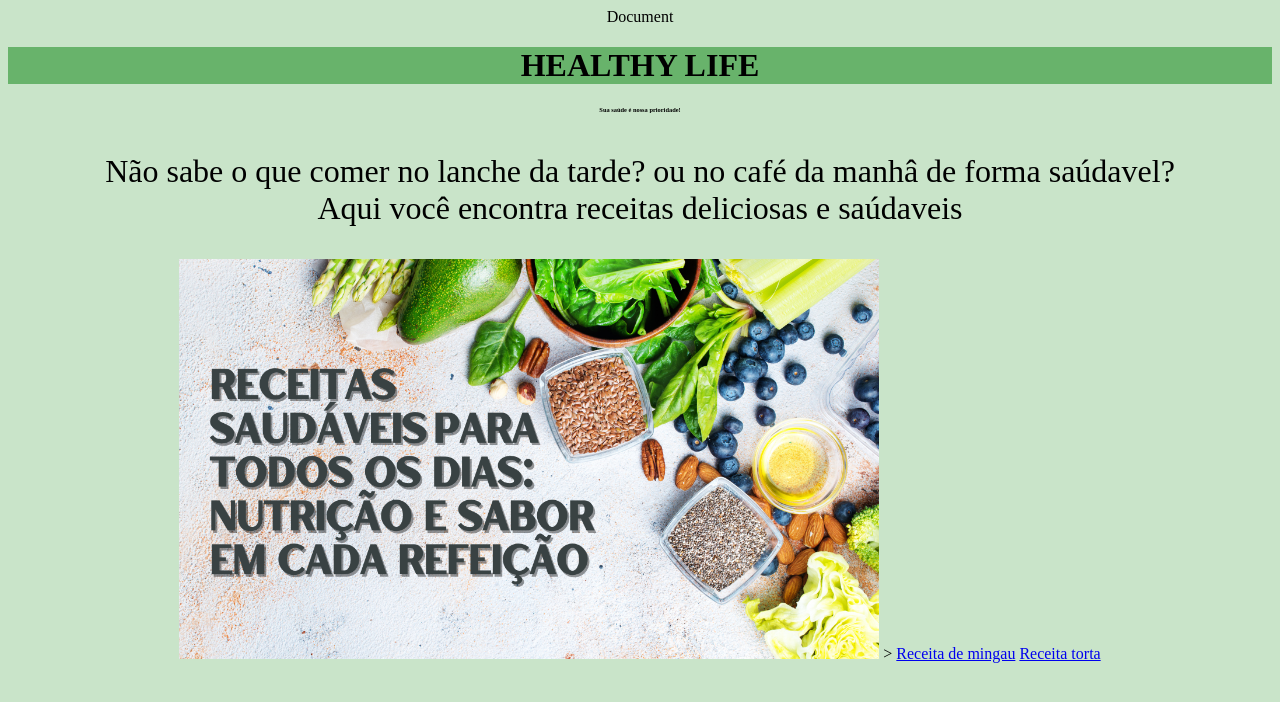
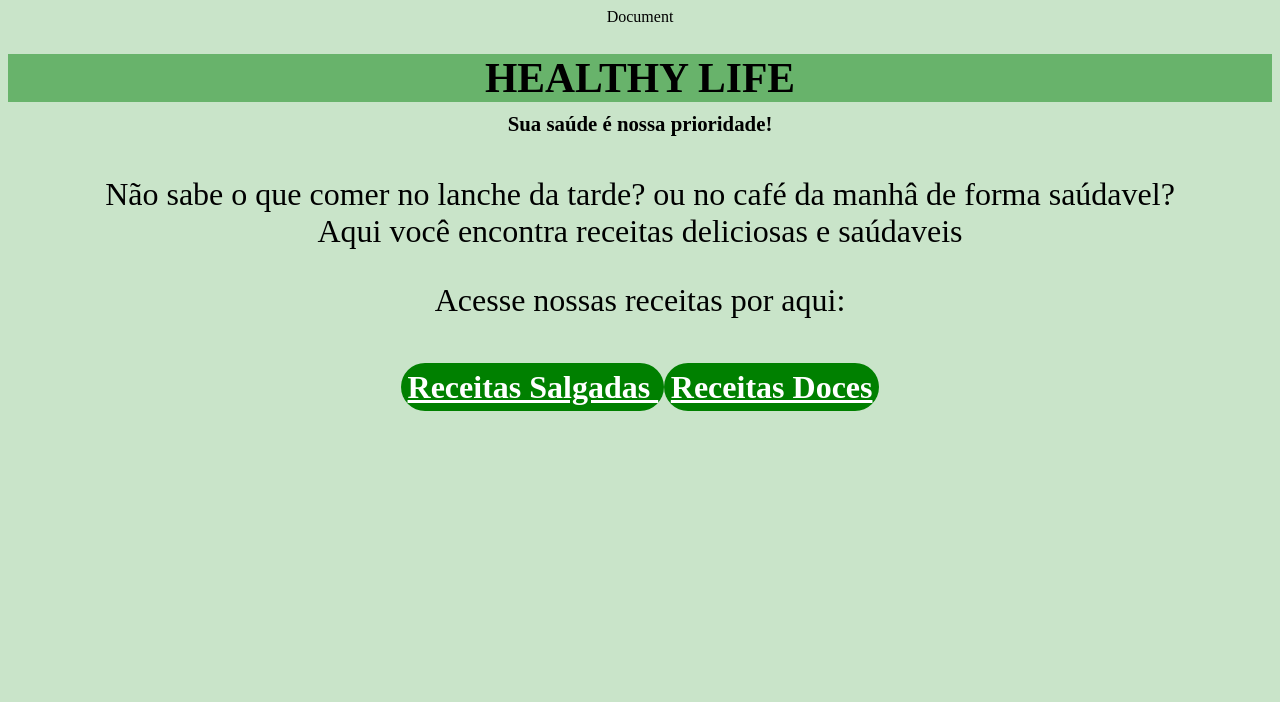
Before and after one commit to Beatriztesser/beatriz, a plain HTML site: page index.html in a window 1280 px wide. Drawn offline with Linux system fonts and the light colour scheme.

Commit message:
alterações

```diff
--- /dev/null
+++ b/css/style-doces.css
@@ -0,0 +1,21 @@
+body{
+    background-color: bisque;
+}
+
+*{
+    text-align: center;
+}
+h1{
+    background-color: pink;
+    font-size: 300%;
+}
+
+a{
+    background-color: rgba(240, 126, 255, 0.192);
+    border-radius: 30px;
+    color: rgb(0, 0, 0);
+    font-size: 200%;
+    font-weight: 600;
+    padding: 0.5%;
+
+}
--- a/css/style-inicial.css
+++ b/css/style-inicial.css
@@ -1,8 +1,12 @@
 body{
     background-color: rgba(0, 128, 0, 0.212);
 }
+
+/* esses omandos eu usei pra "colar" "grudar"(o do margin bottom) aquela frase no health life */
 h1{
     background-color: rgba(8, 131, 14, 0.5);
+    font-size: 260%;
+    margin-bottom: 10px;
 }
 
 *{
@@ -18,13 +22,31 @@ img{
 
 }
 
+/* esses omandos eu usei pra "colar" "grudar"(o do margin top) aquela frase no health life */
 h3{
+    margin-bottom: 40px;
+    font-size: 130%;
     margin-top: 0px;
+
 }
 
 
-/* esses omandos eu usei pra "colar" "grudar" aquela frase no health life */
-h3{
-    margin-bottom: 40px;
-    font-size: 40%;
+a{
+    background-color: green;
+    border-radius: 30px;
+    color: white;
+    font-size: 200%;
+    font-weight: 600;
+    padding: 0.5%;
+
+
 }
+
+
+
+
+
+
+
+
+aula exemplos
--- /dev/null
+++ b/css/style-salgadas.css
@@ -0,0 +1,23 @@
+body{
+    background-color: bisque;
+}
+
+h1{
+    font-size: 300%;
+    background-color: rgba(247, 143, 16, 0.733);
+}
+
+*{
+    text-align: center;
+}
+
+a{
+    background-color: rgb(255, 221, 126);
+    border-radius: 30px;
+    color: rgb(0, 0, 0);
+    font-size: 200%;
+    font-weight: 600;
+    padding: 0.5%;
+
+
+}
--- a/css/styles.css
+++ b/css/styles.css
@@ -1,5 +1,6 @@
 h1{
     background-color: rgb(218, 139, 87);
+    font-size: 250%;
 }
 
 
@@ -11,11 +12,9 @@ h1{
     font-family: arial;
 }
 
-
 *{
     text-align: center;
 }
-
 
 li{
     width: fit-content;
@@ -29,7 +28,7 @@ img{
 
 ul {
     margin: 2px;
-    font-size: 25px;
+    font-size: 130%;
 }
 
 div{
@@ -42,7 +41,7 @@ div{
 
 ol{
     margin: 30px 7px;
-    font-size: 120%;
+    font-size: 130%;
 
 }
 
@@ -51,13 +50,13 @@ ol{
     border-top: 5px solid yellow;
     border-left: 4px double blue;
     border-bottom: 30px dotted green
-
 } */
 
 img{
-    border: 1px solid rgb(0, 0, 0);
-    margin: 10px;
+    border: 4px solid rgb(0, 0, 0);
+    margin: 30px;
     border-radius: 40px 40px;
+
     /* padding: 1px; */
 }
 
@@ -69,11 +68,17 @@ img{
 
 #modo{
     /* border: 4px solid black; */
-    background-color: ;
     font-size: 155%;
 }
 
 
 h3{
-    font-size: 130%;
+    font-size: 160%;
 }
+
+/* div{
+    background-image: url('../img/Receitas-Saudaveis-__para-Todos-os-Dias-Nutricao-e-Sabor-em-Cada-Refeicao.webp');
+    height: 200vh;
+    width: 60vw;
+    /* background-position: center;
+ }  */
--- a/index.html
+++ b/index.html
@@ -1,38 +1,51 @@
 <!DOCTYPE html>
 <html lang="pt-br">
+
 <head>
     <meta charset="UTF-8">
     <meta name="viewport" content="width=device-width, initial-scale=1.0">
-    <meta name="description" content="Site de noticias"
-
-    <title>Document</title>
+    <meta name="description" content="Site de noticias" <title>Document</title>
     <link rel="stylesheet" href="css/style-inicial.css">
 </head>
+
 <body>
 
-    <h1 class="pgInit"> HEALTHY LIFE </h1>
-    <h3> Sua saúde é nossa prioridade! </h3>
-    <p> Não sabe o que comer no lanche da tarde? ou no café da manhâ de forma saúdavel?
-    <br> Aqui você encontra receitas deliciosas e saúdaveis </p>
+    <header>
+        <h1 class="pgInit"> HEALTHY LIFE </h1>
+        <nav>
+            <!-- <ul>
+                <li><a href="index.html">Página inicial</a></li>
+                <li><a href="receitamingau.html">Mingau</a></li>
+                <li><a href="receitasSalgadas.html">Receitas Salgadas</a></li>
+            </ul> -->
+        </nav>
+    </header>
 
-    <!-- <img src="img/salada.jfif" alt=" Saldinha"/> -->
-    <img src= "img/receita.png" alt="Imagem"/>
->
 
-    <a href="receitamingau.html"> Receita de mingau</a>
-    <a href="receitatorta.html"> Receita torta </a>
+    <main>
+        <section>
+            <h3> Sua saúde é nossa prioridade! </h3>
+            <p> Não sabe o que comer no lanche da tarde? ou no café da manhâ de forma saúdavel?
+                <br> Aqui você encontra receitas deliciosas e saúdaveis
+            </p>
+
+            <p> Acesse nossas receitas por aqui: </p>
+            <br>
+
+        </section>
+
+        <section>
+            <a href="receitasSalgadas.html"> Receitas Salgadas </a>
+            <a href="receitasDoces.html"> Receitas Doces </a>
+
+        </section>
+    </main>
+
 
     <!-- <br><a href="receitatorta.html"> Torta de frango com catupiry </a> -->
 
 
 
+</body>
 
-
-
-
-
-
-
-
-</body>
 </html>
```
Also changed, not shown: receitaBoloCouve.html (added, +12 -0 lines), receitasDoces.html (added, +31 -0 lines), receitasSalgadas.html (added, +32 -0 lines), receitatorta.html (+0 -1 lines).
